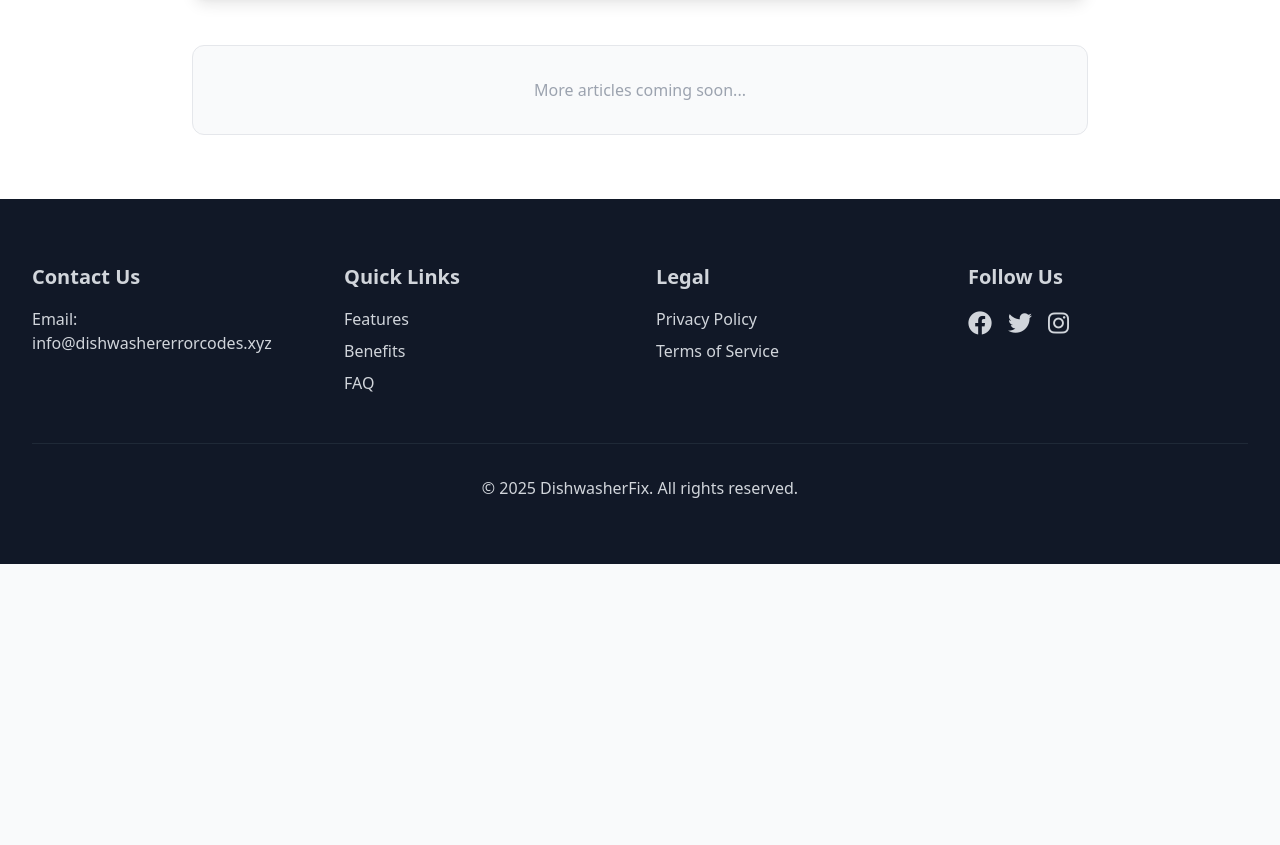
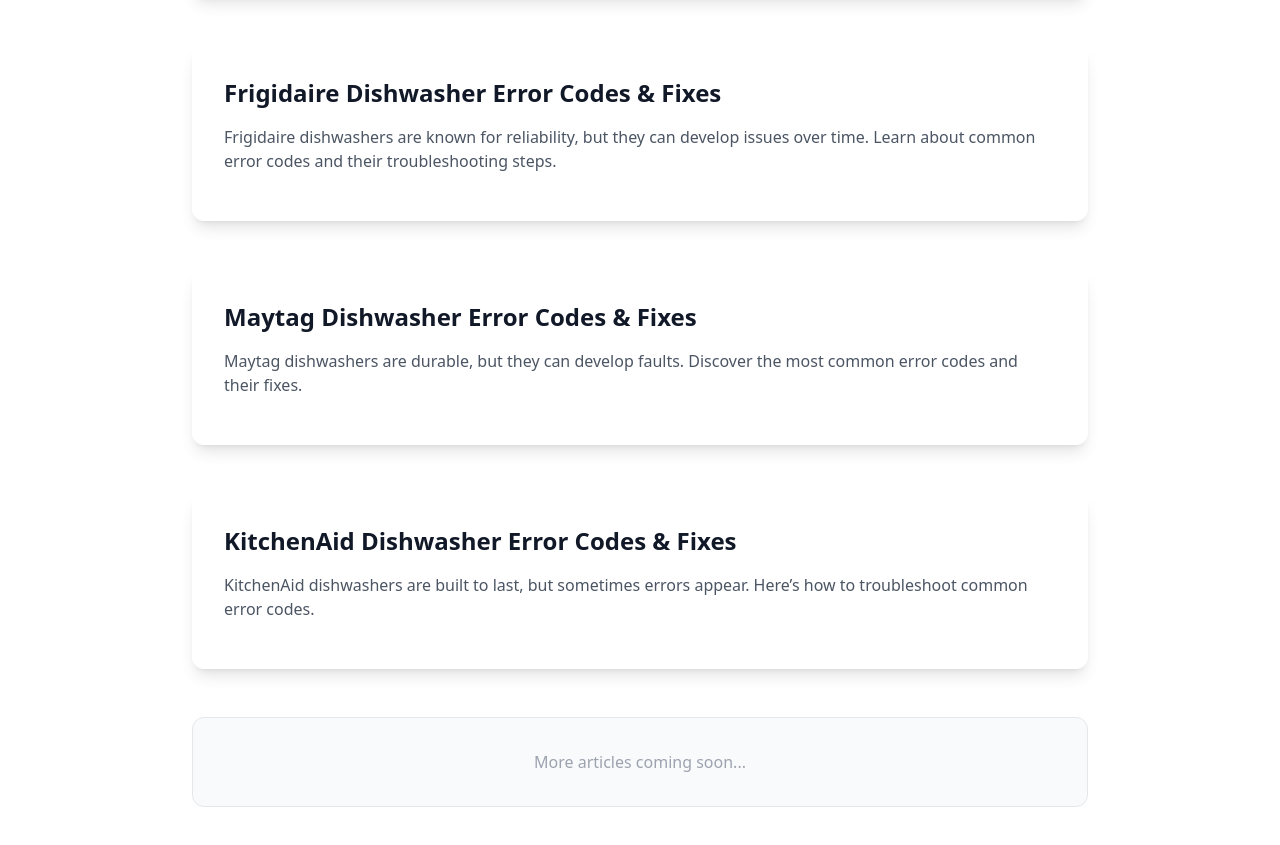
Before and after one commit to BetoWH13/dishwasher-error-codes---fixes--troubleshoot-your-appliance-fast------2025-02-17-fvx7i, a plain HTML site: page blog.html in a window 1280 px wide. Shown: the part 2319-3164 px from the top of the page. Before the commit the page ends 2883 px from the top, so only its background shows below. Drawn offline with nearby package versions, Linux system fonts and the light colour scheme.

Commit message:
Update blog.html to include new blog posts for Frigidaire, Maytag, and KitchenAid

```diff
--- a/blog.html
+++ b/blog.html
@@ -112,6 +112,39 @@
                     </a>
                 </article>
 
+                <article class="bg-white p-8 rounded-xl shadow-lg hover:shadow-xl transition-shadow duration-300 mb-12">
+                    <h2 class="text-2xl font-bold text-gray-900 mb-4">
+                        <a href="https://BetoWH13.github.io/dishwasher-error-codes---fixes--troubleshoot-your-appliance-fast------2025-02-17-fvx7i/blog/frigidaire-dishwasher-error-codes.html" class="hover:text-blue-600 transition-colors duration-300">
+                            Frigidaire Dishwasher Error Codes & Fixes
+                        </a>
+                    </h2>
+                    <p class="text-gray-600 mb-4">
+                        Frigidaire dishwashers are known for reliability, but they can develop issues over time. Learn about common error codes and their troubleshooting steps.
+                    </p>
+                </article>
+
+                <article class="bg-white p-8 rounded-xl shadow-lg hover:shadow-xl transition-shadow duration-300 mb-12">
+                    <h2 class="text-2xl font-bold text-gray-900 mb-4">
+                        <a href="https://BetoWH13.github.io/dishwasher-error-codes---fixes--troubleshoot-your-appliance-fast------2025-02-17-fvx7i/blog/maytag-dishwasher-error-codes.html" class="hover:text-blue-600 transition-colors duration-300">
+                            Maytag Dishwasher Error Codes & Fixes
+                        </a>
+                    </h2>
+                    <p class="text-gray-600 mb-4">
+                        Maytag dishwashers are durable, but they can develop faults. Discover the most common error codes and their fixes.
+                    </p>
+                </article>
+
+                <article class="bg-white p-8 rounded-xl shadow-lg hover:shadow-xl transition-shadow duration-300 mb-12">
+                    <h2 class="text-2xl font-bold text-gray-900 mb-4">
+                        <a href="https://BetoWH13.github.io/dishwasher-error-codes---fixes--troubleshoot-your-appliance-fast------2025-02-17-fvx7i/blog/kitchenaid-dishwasher-error-codes.html" class="hover:text-blue-600 transition-colors duration-300">
+                            KitchenAid Dishwasher Error Codes & Fixes
+                        </a>
+                    </h2>
+                    <p class="text-gray-600 mb-4">
+                        KitchenAid dishwashers are built to last, but sometimes errors appear. Here’s how to troubleshoot common error codes.
+                    </p>
+                </article>
+
                 <div class="space-y-8">
                     <!-- Placeholder for future blog posts -->
                     <div class="bg-gray-50 p-8 rounded-xl border border-gray-200">
```
